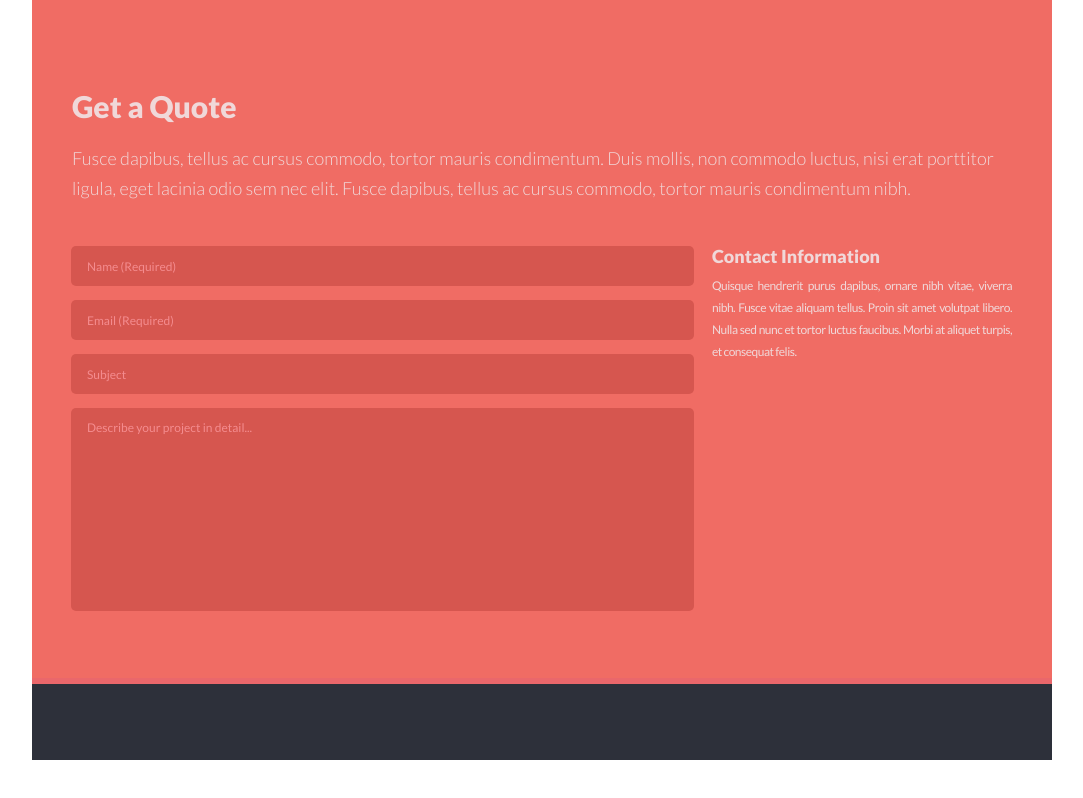
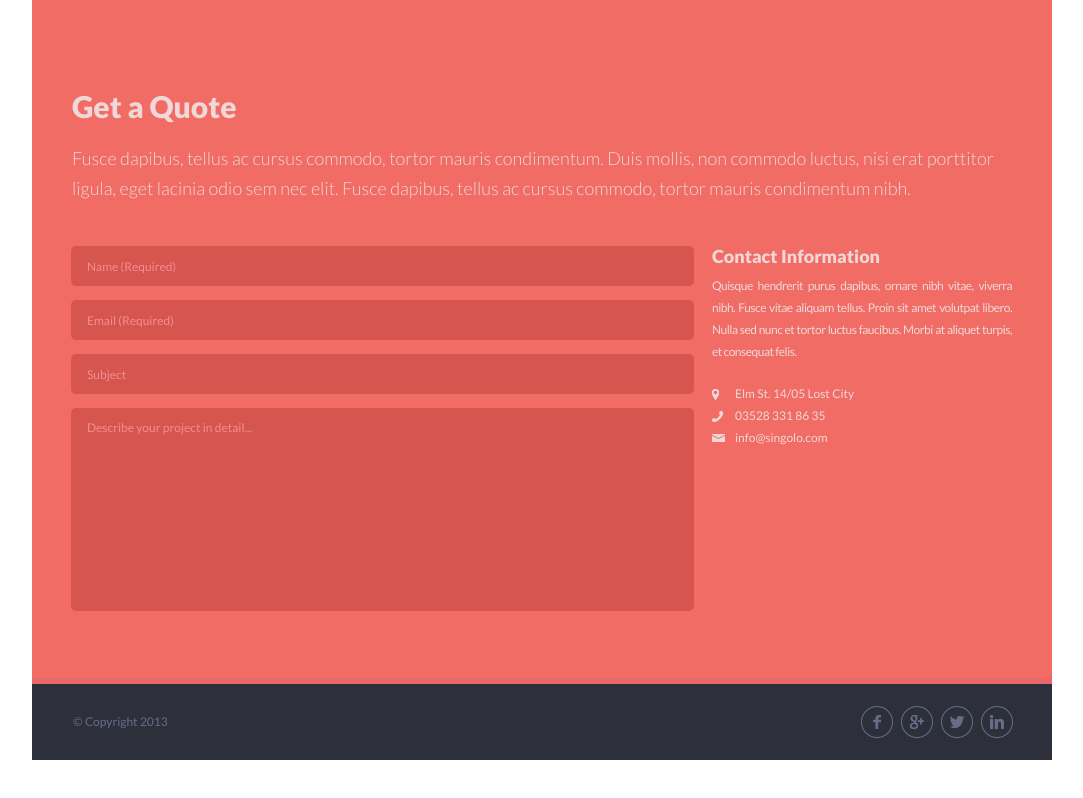
Before and after one commit to Danilkin-5/singolo, a plain HTML site: page singolo3.html in a window 1280 px wide. Shown: the whole page, without its empty margins (98-1181 px from the left). Drawn offline with Linux system fonts and the light colour scheme.

Commit message:
feat: add copyright to footer and social links

```diff
--- a/singolo3.css
+++ b/singolo3.css
@@ -101,7 +101,11 @@ footer {
     margin: 0px;
 }
 
-.contact-info .text-info {
+.contact-block {
+    margin-top: 23px;
+}
+
+.contact-info .text-info{
     width: 300px;
     height: 85px;
     padding-top: 10px;
@@ -114,3 +118,55 @@ footer {
     text-align: justify;
     letter-spacing: -0.5px;
 }
+
+.contact-block .contact {
+    font-size: 12px;
+    line-height: 22px;
+    color: #f0d8d9;
+    font-family: 'Lato';
+    font-weight: 400;
+    padding-left: 23px;
+}
+
+.contact-block .location {
+    background: url("assets/location.png") no-repeat 100% 100%;
+    background-position: left center;
+}
+
+.contact-block .phone {
+    background: url("assets/phone_2.png") no-repeat 100% 100%;
+    background-position: left center;
+}
+
+.contact-block .mail {
+    background: url("assets/mail.png") no-repeat 100% 100%;
+    background-position: left center;
+}
+
+footer p{
+    margin: 0px;
+}
+
+#copyright {
+    padding-top: 27px;
+    padding-left: 41px;
+    font-size: 12px;
+    line-height: 22px;
+    color: #666d89;
+    font-family: 'Lato';
+    font-weight: 400;
+}
+
+.footer {
+    display: grid;
+    grid-template-columns: 81% 19%;
+}
+
+footer .social-links {
+    padding-top: 22px;
+    padding-left: 3px;
+}
+
+.social-links > a {
+    margin-right: 4px;
+}
--- a/singolo3.html
+++ b/singolo3.html
@@ -28,14 +28,36 @@
                     <p class="text-info">Quisque hendrerit purus dapibus, ornare nibh vitae, viverra nibh. Fusce vitae aliquam tellus. Proin sit amet volutpat libero. Nulla sed nunc et tortor luctus faucibus. Morbi at aliquet turpis, et consequat felis. </p>
                 </div>
                 <div class="contact-block">
-                    <p></p>
-                    <p></p>
-                    <p></p>
+                    <div class="contact location">
+                        <p>
+                            Elm St. 14/05 Lost City
+                        </p>
+                    </div>
+                    <div class="contact phone">
+                        <p>
+                            03528 331 86 35
+                        </p>
+                    </div>
+                    <div class="contact mail">
+                        <p>
+                            info@singolo.com
+                        </p>
+                    </div>
                 </div>
             </div>
         </div>
     </div>
     <div id="bottom-line"></div>
-    <footer></footer>
+    <footer>
+        <div class="footer">
+            <p id="copyright">&copy; Copyright 2013</p>
+            <div class="social-links">
+                <a href="https://facebook.com"><img src="assets/Facebook.png" alt="Facebook"></a>
+                <a href="https://google.com"><img src="assets/Google.png" alt="Google"></a>
+                <a href="https://twitter.com"><img src="assets/Twitter.png" alt="Twitter"></a>
+                <a href="https://linkedIn.com"><img src="assets/LinkedIn.png" alt="LinkedIn"></a>
+            </div>
+        </div>
+    </footer>
 </body>
 </html>
```
Also changed, not shown: assets/location.png (added), assets/location.svg (deleted), assets/mail.png (added), assets/mail.svg (deleted), assets/phone_2.png (added), assets/phone_2.svg (deleted).
